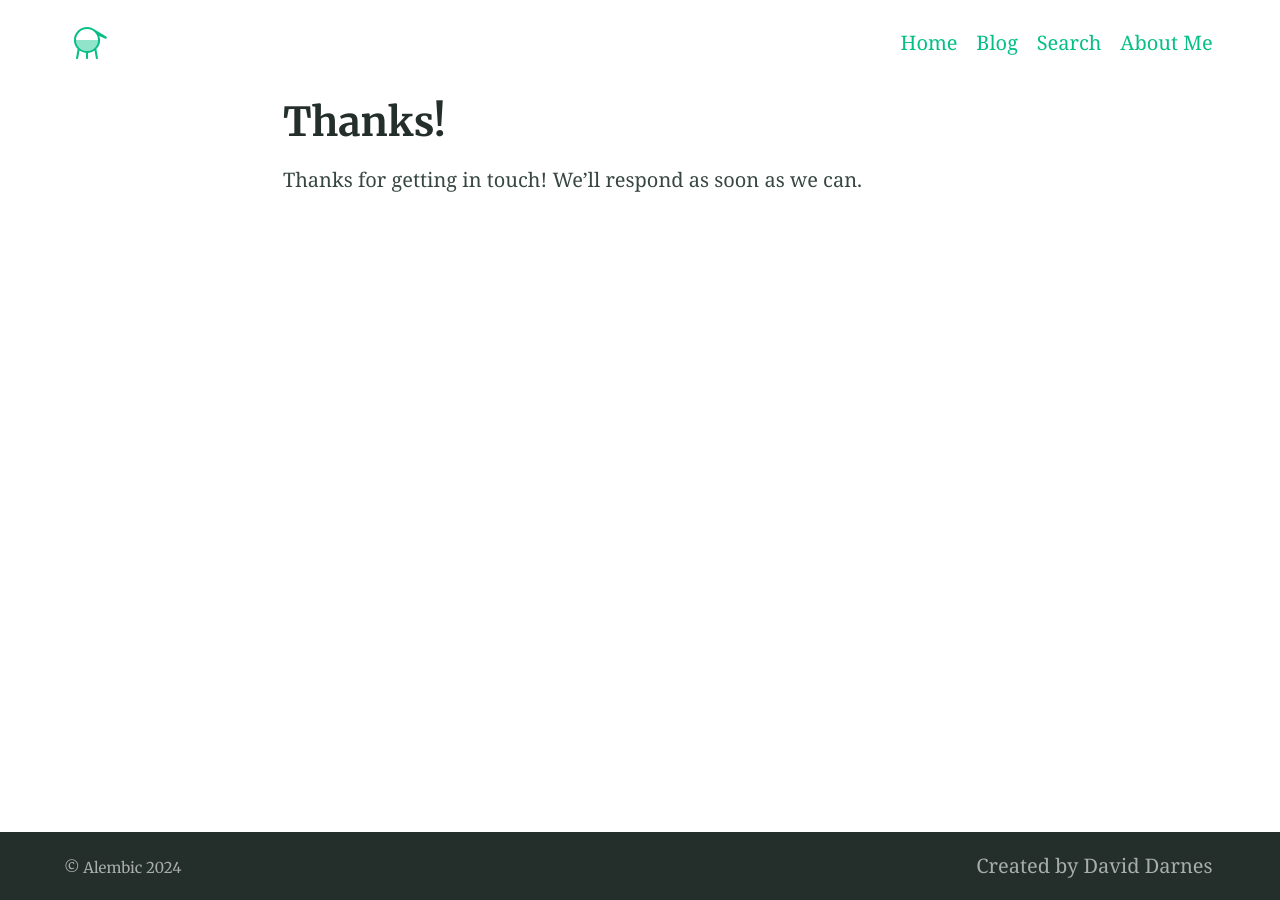
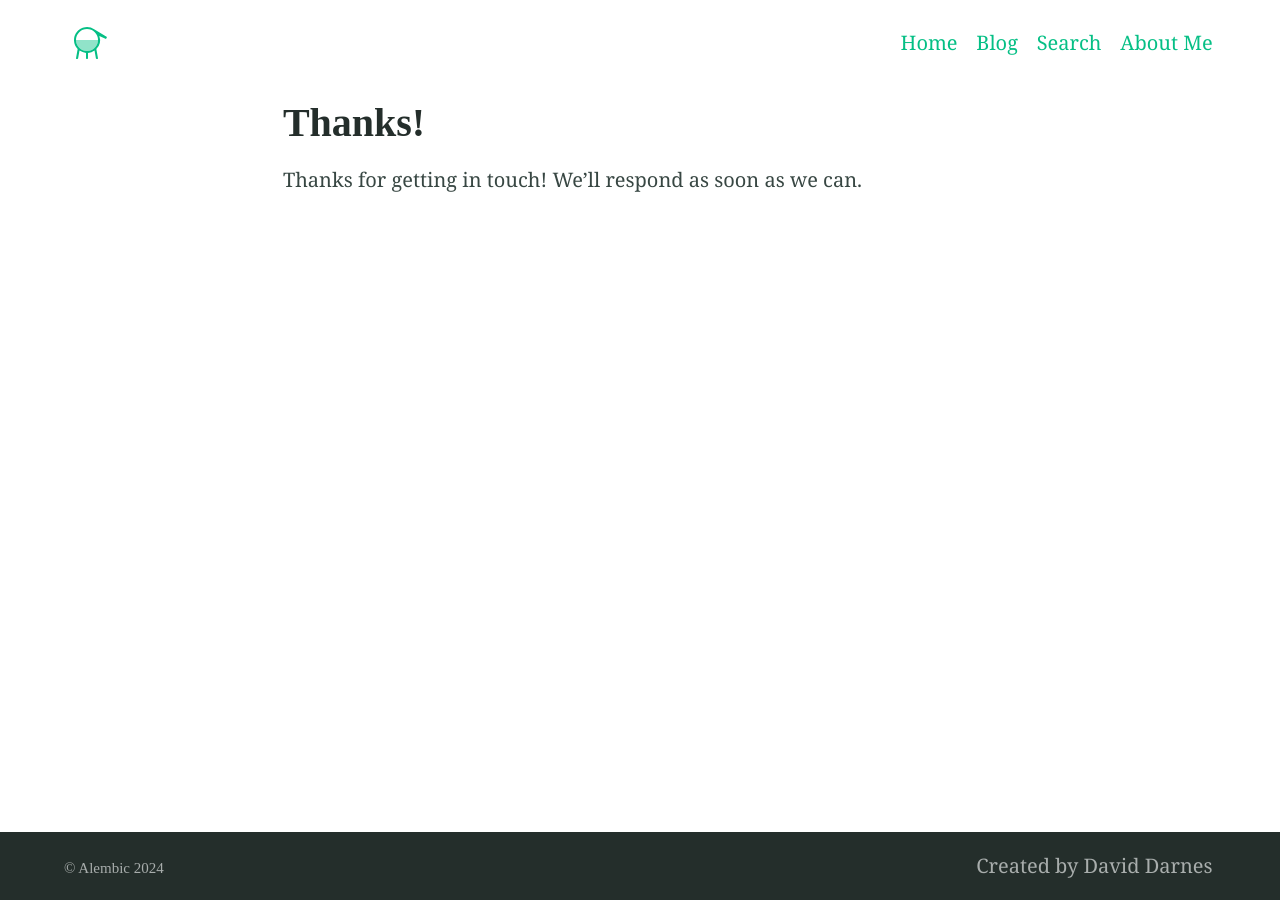
Before and after one commit to daviddarnes/alembic, a Jekyll site: the page built from thanks.md, in a window 1280 px wide. Built offline with Jekyll 4.4.1, drawn with Linux system fonts in a browser that asks for light colours.

Commit message:
Update _config.yml

```diff
--- a/_config.yml
+++ b/_config.yml
@@ -158,4 +158,5 @@
   preconnect_urls:
     - https://fonts.gstatic.com
   font_urls:
-    - https://fonts.googleapis.com/css2?family=Merriweather:wght@400;700&display=swap
+    - https://fonts.googleapis.com/css2?family=Roboto+Condensed:ital,wght@0,100..900;1,100..900&display=swap
+    #- https://fonts.googleapis.com/css2?family=Merriweather:wght@400;700&display=swap
```
